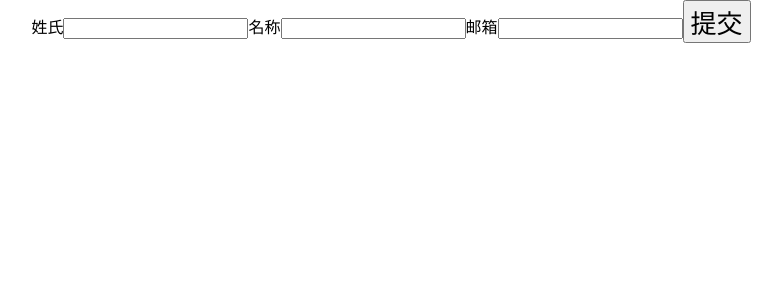
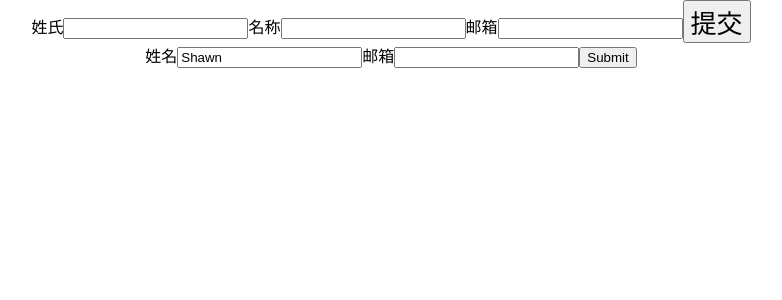
Before and after one commit to Shawn-Cui/vite-form, a React (Vite) app: page / in a window 1280 px wide. Shown: the top 300 px of the page, without its empty margins (249-1031 px from the left). Built offline with nearby package versions, Linux system fonts and the light colour scheme.

Commit message:
feat: add ReactHookForm

```diff
--- a/package.json
+++ b/package.json
@@ -10,6 +10,7 @@
     "formik": "^2.2.6",
     "react": "^17.0.0",
     "react-dom": "^17.0.0",
+    "react-hook-form": "^6.15.4",
     "yup": "^0.32.9"
   },
   "devDependencies": {
--- a/src/App.tsx
+++ b/src/App.tsx
@@ -1,11 +1,13 @@
 import React, { useState } from 'react'
 import './App.css'
 import FormikForm from './pages/FormikForm';
+import ReactHookForm from './pages/ReactHookForm';
 
 function App() {
   return (
     <div className="App">
       <FormikForm />
+      <ReactHookForm />
     </div>
   )
 }
--- a/src/pages/ReactHookForm/index.tsx
+++ b/src/pages/ReactHookForm/index.tsx
@@ -4,13 +4,25 @@
  * React Hook Form 版本
  */
 import React from 'react';
+import { useForm } from 'react-hook-form';
 
 const ReactHookForm = () => {
+  const { register, handleSubmit, watch, errors } = useForm();
+  console.log(watch("name"));
+  const onSubmit = (data: any) => console.log(data);
+
   return (
-    <div>
-      React Hook Form
-    </div>
-  )
+    <form onSubmit={handleSubmit(onSubmit)}>
+      <label htmlFor="name">姓名</label>
+      <input name="name" defaultValue="Shawn" ref={register} />
+
+      <label htmlFor="name">邮箱</label>
+      <input name="email" ref={register({ required: true })} />
+      {errors.email && <span>邮箱为必填项</span>}
+
+      <input type="submit" />
+    </form>
+  );
 };
 
 export default ReactHookForm;
```
Also changed, not shown: 1 other file (tests, documents, lock files or other folders).
